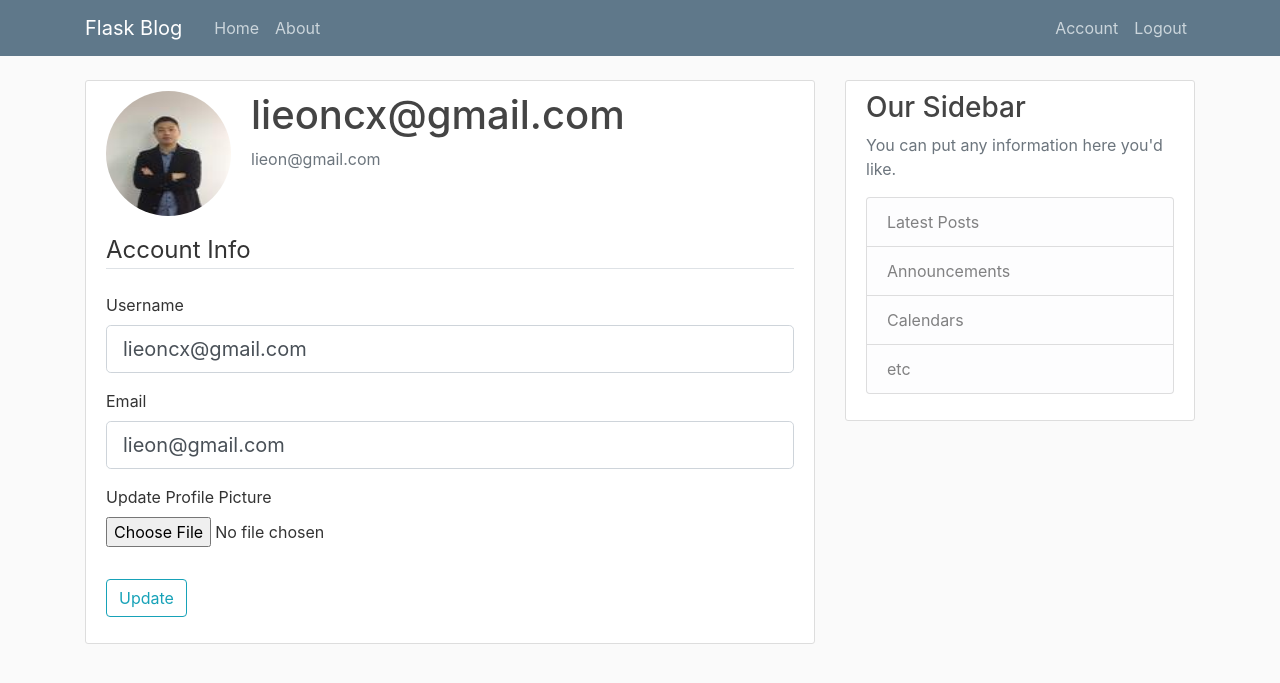
After one commit to LieonShelly/PythonFun, a Flask app: page /account in a window 1280 px wide. The commit adds this page. Shown: the top 683 px of the page. Run offline with Flask 2, Linux system fonts and the light colour scheme; a user stored in the database is signed in; some libraries are stand-ins or nearby versions.

Commit message:
update account API

```diff
--- a/Flask/Blog/Forms.py
+++ b/Flask/Blog/Forms.py
@@ -2,6 +2,7 @@
 from wtforms import StringField, PasswordField, SubmitField, BooleanField
 from wtforms.validators import DataRequired, Length, Email, EqualTo, ValidationError
 from Blog.Models import User
+from flask_wtf.file import FileAllowed, FileField
 
 class RegistrationForm(FlaskForm):
     username = StringField('Username', validators=[DataRequired(), Length(min=2, max=20)])
@@ -25,3 +26,9 @@
     password = PasswordField('Password', validators=[DataRequired()])
     remember = BooleanField('Remember Me')
     submit = SubmitField('Login')
+
+class UpdateAccountForm(FlaskForm):
+    username = StringField('Username', validators=[DataRequired(), Length(min=2, max=20)])
+    email = StringField('Email', validators=[DataRequired(), Email()])
+    picture = FileField('Update Profile Picture', validators=[FileAllowed(['jpg', 'png'])])
+    submit = SubmitField('Update')
--- a/Flask/Blog/__init__.py
+++ b/Flask/Blog/__init__.py
@@ -12,5 +12,4 @@
 login_manager.login_manager = 'login'
 login_manager.login_message_category = 'info'
 
-
 from Blog import routes
--- a/Flask/Blog/routes.py
+++ b/Flask/Blog/routes.py
@@ -1,14 +1,32 @@
 from flask import Flask, render_template, Response, redirect, flash, url_for, request
 from flask_login import current_user, login_user, logout_user, login_required, logout_user
-from Blog.Forms import RegistrationForm, LoginForm
+from Blog.Forms import RegistrationForm, LoginForm, UpdateAccountForm
 from Blog.Models import User
 from Blog import app, bcrypt, db
+import secrets
+import os
+from PIL import Image
+
+
+posts = [
+    {
+        'author': 'Corey Schafer',
+        'title': 'Blog Post 1',
+        'content': 'First post content',
+        'date_posted': 'April 20, 2018'
+    },
+    {
+        'author': 'Jane Doe',
+        'title': 'Blog Post 2',
+        'content': 'Second post content',
+        'date_posted': 'April 21, 2018'
+    }
+]
 
 @app.route('/')
 @app.route('/home')
 def home():
-    print('______')
-    return "home page"
+    return render_template('home.html', posts=posts)
 
 @app.route('/about')
 def about():
@@ -48,3 +66,36 @@
 def logout():
     logout_user()
     return redirect(url_for('home'))
+
+def save_picture(form_picture):
+    randam_hex = secrets.token_hex(8)
+    _, f_ext = os.path.splitext(form_picture.filename)
+    picture_fn = randam_hex + f_ext
+    picture_path = os.path.join(app.root_path, 'static/profile_pics', picture_fn)
+    output_size = (125, 125)
+    i = Image.open(form_picture)
+    i.thumbnail(output_size)
+    i.save(picture_path)
+    return picture_fn
+
+@app.route('/account', methods=['GET', 'POST'])
+@login_required
+def account():
+    form = UpdateAccountForm()
+    if form.validate_on_submit():
+        if form.picture.data:
+            picture_file = save_picture(form.picture.data)
+            current_user.image_file = picture_file
+        current_user.username = form.username.data
+        current_user.email = form.email.data
+        db.session.commit()
+        flash('Your account has been updated!', 'success')
+        return redirect(url_for('account'))
+    elif request.method == 'GET':
+        form.username.data = current_user.username
+        form.email.data = current_user.email
+        image_file = url_for('static', filename='profile_pics/' + current_user.image_file)
+    return render_template('account.html',
+                            title='account',
+                            image_file=image_file,
+                                form=form)
--- /dev/null
+++ b/Flask/Blog/templates/account.html
@@ -0,0 +1,60 @@
+{% extends "layout.html" %}
+{% block content %}
+    <div class="content-section">
+        <div class="media">
+            <img src=" {{ image_file }}" class="rounded-circle account-img">
+            <div class="media-body">
+                <h2 class="account-heading"> {{ current_user.username }}</h2>
+                <p class="text-secondary">{{ current_user.email }}</p>
+            </div>
+        </div>
+        <form action="" method="POST" enctype="multipart/form-data">
+            {{ form.hidden_tag()}}
+            <fieldset class="form-group">
+                <legend class="border-bottom mb-4">Account Info</legend>
+                <div class="form-group">
+                    {{ form.username.label(class="form-control-label") }}
+                    {% if form.username.errors %}
+                        {{ form.username(class="form-control form-control-lg is-invalid") }}
+                        <div class="invalid-feedback">
+                            {% for error in form.username.errors %}
+                                <span>{{ error }}</span>
+                            {% endfor %}
+                        </div>
+                    {% else %}
+                        {{ form.username(class="form-control form-control-lg") }}
+                    {% endif %}
+                </div>
+                <div class="form-group">
+                    {{ form.email.label(class="form-control-label") }}
+                    {% if form.email.errors %}
+                        {{ form.email(class="form-control form-control-lg is-invalid") }}
+                        <div class="invalid-feedback">
+                            {% for error in form.email.errors %}
+                                <span>{{ error }}</span>
+                            {% endfor %}
+                        </div>
+                    {% else %}
+                        {{ form.email(class="form-control form-control-lg") }}
+                    {% endif %}
+                </div>
+                <div class="form-group">
+                    {{ form.picture.label() }}
+                    {{ form.picture(class="form-control-file") }}
+                    {% if form.picture.errors %}
+                        {{ form.email(class="form-control form-control-lg is-invalid") }}
+                        <div class="invalid-feedback">
+                            {% for error in form.email.errors %}
+                                <span class="text-danger">{{ error }}</span>
+                            {% endfor %}
+                        </div>
+                    {% endif %}
+                 </div>
+            </fieldset>
+            <div class="form-group">
+                {{ form.submit(class="btn btn-outline-info") }}
+            </div>
+        </form>
+    </div>
+
+{% endblock content %}
--- a/Flask/Blog/templates/layout.html
+++ b/Flask/Blog/templates/layout.html
@@ -31,8 +31,13 @@
             </div>
             <!-- Navbar Right Side -->
             <div class="navbar-nav">
+                {% if current_user.is_authenticated %}
+                <a class="nav-item nav-link" href="{{ url_for('account') }}">Account</a>
+                <a class="nav-item nav-link" href="{{ url_for('logout') }}">Logout</a>
+              {% else %}
                 <a class="nav-item nav-link" href="{{ url_for('login') }}">Login</a>
                 <a class="nav-item nav-link" href="{{ url_for('register') }}">Register</a>
+              {% endif %}
             </div>
           </div>
         </div>
```
Also changed, not shown: Flask/Blog/Models.py (+7 -0 lines), Flask/Blog/templates/home.html (added, +15 -0 lines), Flask/Blog/site.db, Flask/Blog/static/profile_pics/03a76224b4b5b47d.jpg (added).
